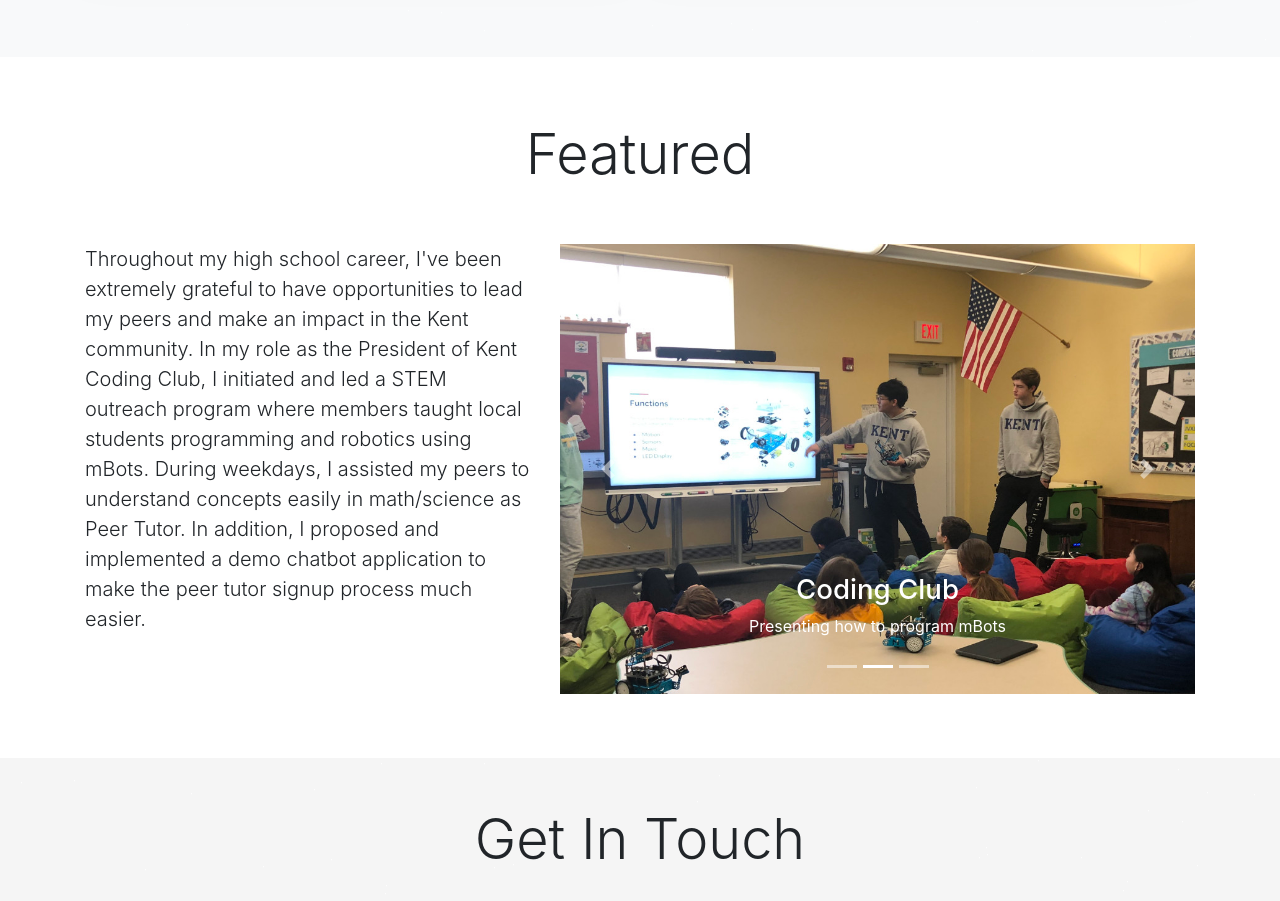
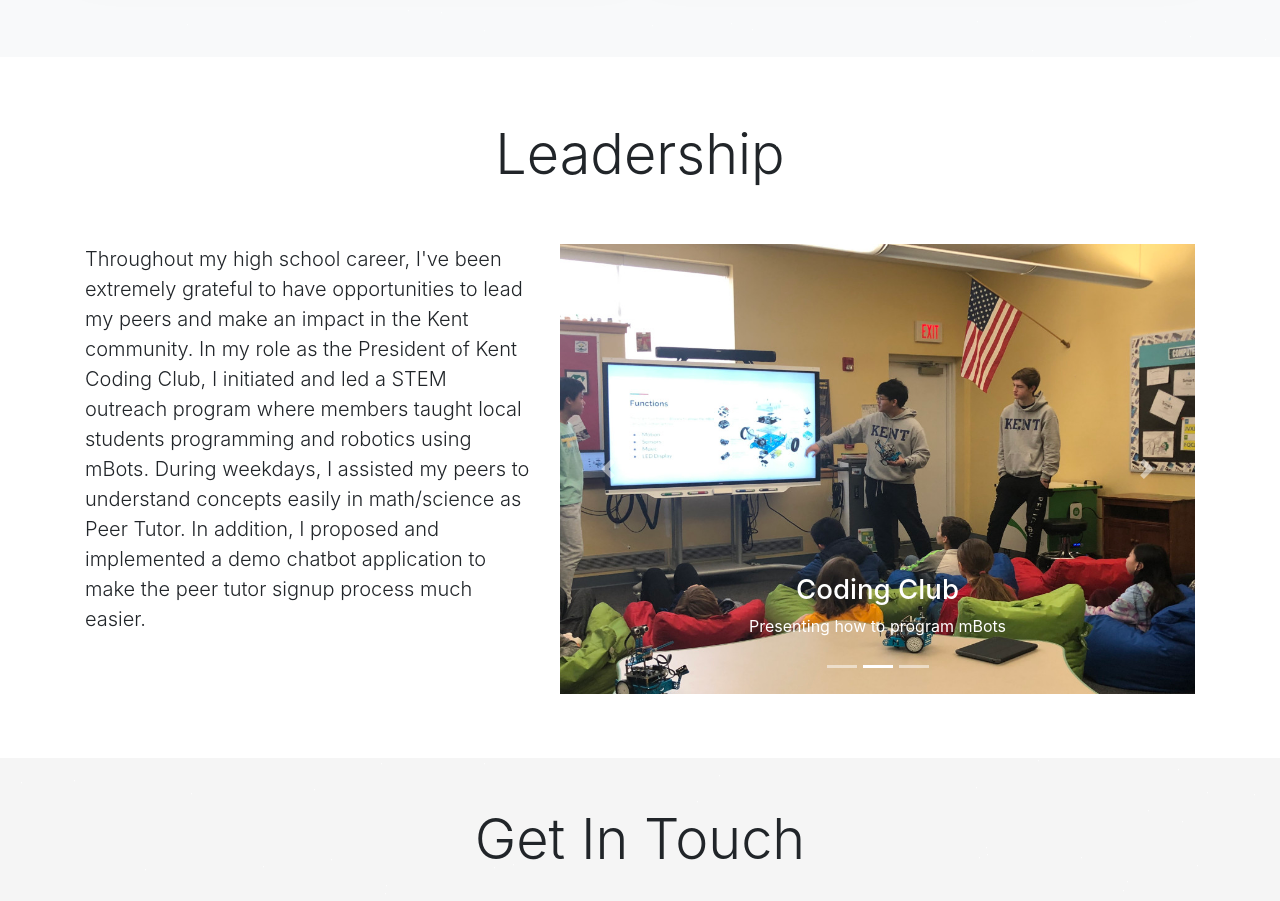
Before and after one commit to hashirshoaeb/home, a React (Create React App) app: page / in a window 1280 px wide. Shown: the part 3000-3901 px from the top of the page. Built offline with nearby package versions, Linux system fonts and the light colour scheme; no server answers.

Commit message:
Update config.js

```diff
--- a/src/editable-stuff/config.js
+++ b/src/editable-stuff/config.js
@@ -74,7 +74,7 @@ const repos = {
 // Leadership SECTION
 const leadership = {
   show: true,
-  heading: "Featured",
+  heading: "Leadership",
   message:
     "Throughout my high school career, I've been extremely grateful to have opportunities to lead my peers and make an impact in the Kent community. In my role as the President of Kent Coding Club, I initiated and led a STEM outreach program where members taught local students programming and robotics using mBots. During weekdays, I assisted my peers to understand concepts easily in math/science as Peer Tutor. In addition, I proposed and implemented a demo chatbot application to make the peer tutor signup process much easier.",
   images: [
```
